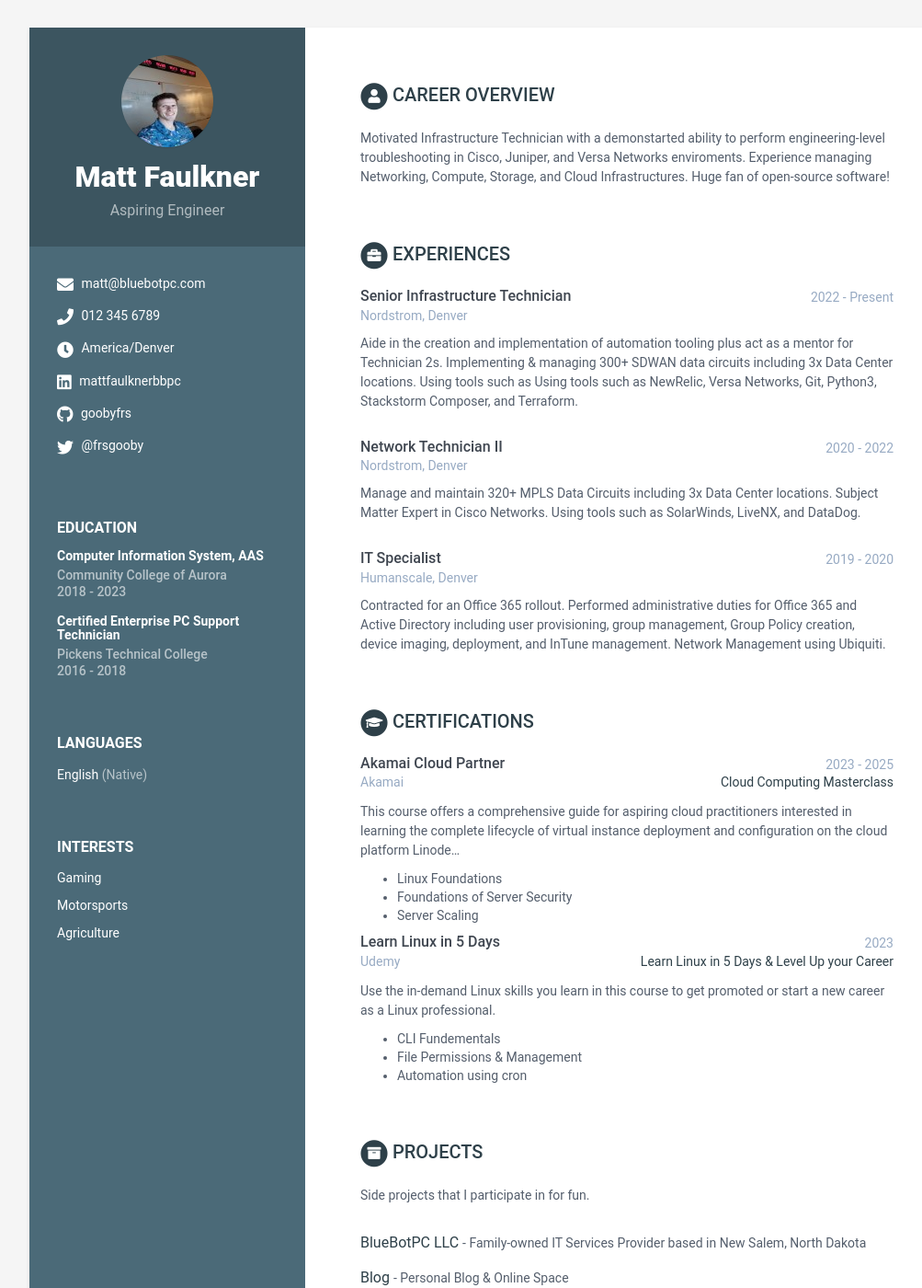
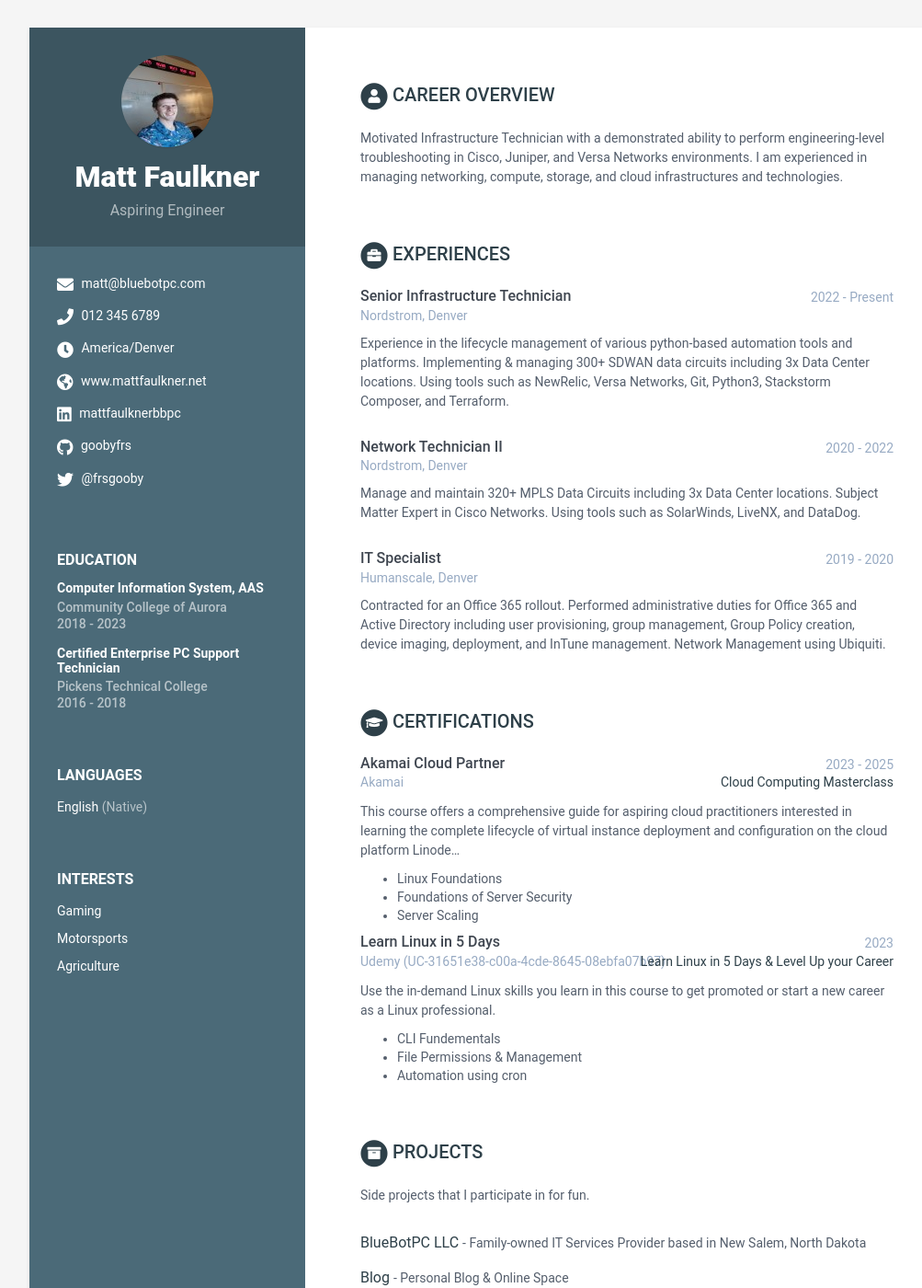
Before and after one commit to GoobyFRS/goobyfrs.github.io, a Jekyll site: the page built from index.html, in a window 1280 px wide and 1400 px high. Shown: the whole window at 92% size, without its empty margins (108-1111 px from the left). Built offline with Jekyll 4.4.1, drawn with Linux system fonts in a browser that asks for light colours.

Commit message:
Update data.yml
full detail added.
All  future updates are incremental adjustments.

```diff
--- a/_data/data.yml
+++ b/_data/data.yml
@@ -17,7 +17,7 @@ sidebar:
     phone: 012 345 6789
     timezone: America/Denver
     #citizenship:
-    #website: www.mattfaulkner.net #do not add http://
+    website: www.mattfaulkner.net #do not add http://
     linkedin: mattfaulknerbbpc
     #xing:
     github: goobyfrs
@@ -51,10 +51,11 @@ sidebar:
 career-profile:
     title: Career Overview
     summary: |
-      Motivated Infrastructure Technician with a demonstarted ability to perform
-      engineering-level troubleshooting in Cisco, Juniper, and Versa Networks enviroments. Experience
-      managing Networking, Compute, Storage, and Cloud Infrastructures. Huge fan of open-source
-      software!
+      Motivated Infrastructure Technician with a demonstrated ability to perform
+      engineering-level troubleshooting in Cisco, Juniper, and Versa Networks environments. I am experienced
+      in managing networking, compute, storage, and cloud infrastructures and technologies.
+
+
 education:
     title: Education
     info:
@@ -62,11 +63,12 @@ education:
         university: Community College of Aurora
         time: 2018 - 2023
         details: |
-          Describe your study here lorem ipsum dolor sit amet, consectetuer
-          adipiscing elit. Aenean commodo ligula eget dolor. Aenean massa. Cum
-          sociis natoque penatibus et magnis dis parturient montes, nascetur
-          ridiculus mus. Donec quam felis, ultricies nec, pellentesque eu,
-          pretium quis, sem.
+          Understanding how to leverage and implement successful computer information systems
+          in enterprise environments.
+            - Systems Analysis
+            - Project Management
+            - Agile Project Management
+            - Introduction to Python3
 
       - degree: Certified Enterprise PC Support Technician
         university: Pickens Technical College
@@ -86,9 +88,9 @@ experiences:
         time: 2022 - Present
         company: Nordstrom, Denver
         details: |
-          Aide in the creation and implementation of automation tooling plus act as a mentor for Technician 2s.
+          Experience in the lifecycle management of various python-based automation tools and platforms.
           Implementing & managing 300+ SDWAN data circuits including 3x Data Center locations.
-          Using tools such as Using tools such as NewRelic, Versa Networks, Git, Python3, Stackstorm Composer, and Terraform.
+          Using tools such as NewRelic, Versa Networks, Git, Python3, Stackstorm Composer, and Terraform.
 
       - role: Network Technician II
         time: 2020 - 2022
@@ -127,8 +129,8 @@ certifications:
         - name: Learn Linux in 5 Days
           start: 2023
           organization: Udemy
-          #credentialid: 111-222
-          credentialurl: https://gooby-s3.us-southeast-1.linodeobjects.com/udemy_learn_linux_in_5_days_and_level_up_your_carerr_jcannon_mattFaulkner_certificate.pdf
+          credentialid: UC-31651e38-c00a-4cde-8645-08ebfa07b97
+          credentialurl: gooby-s3.us-southeast-1.linodeobjects.com/udemy_learn_linux_in_5_days_and_level_up_your_carerr_jcannon_mattFaulkner_certificate.pdf
           credentialname: Learn Linux in 5 Days & Level Up your Career
           details: |
             Use the in-demand Linux skills you learn in this course to get promoted or start a new career as a Linux professional.
```
